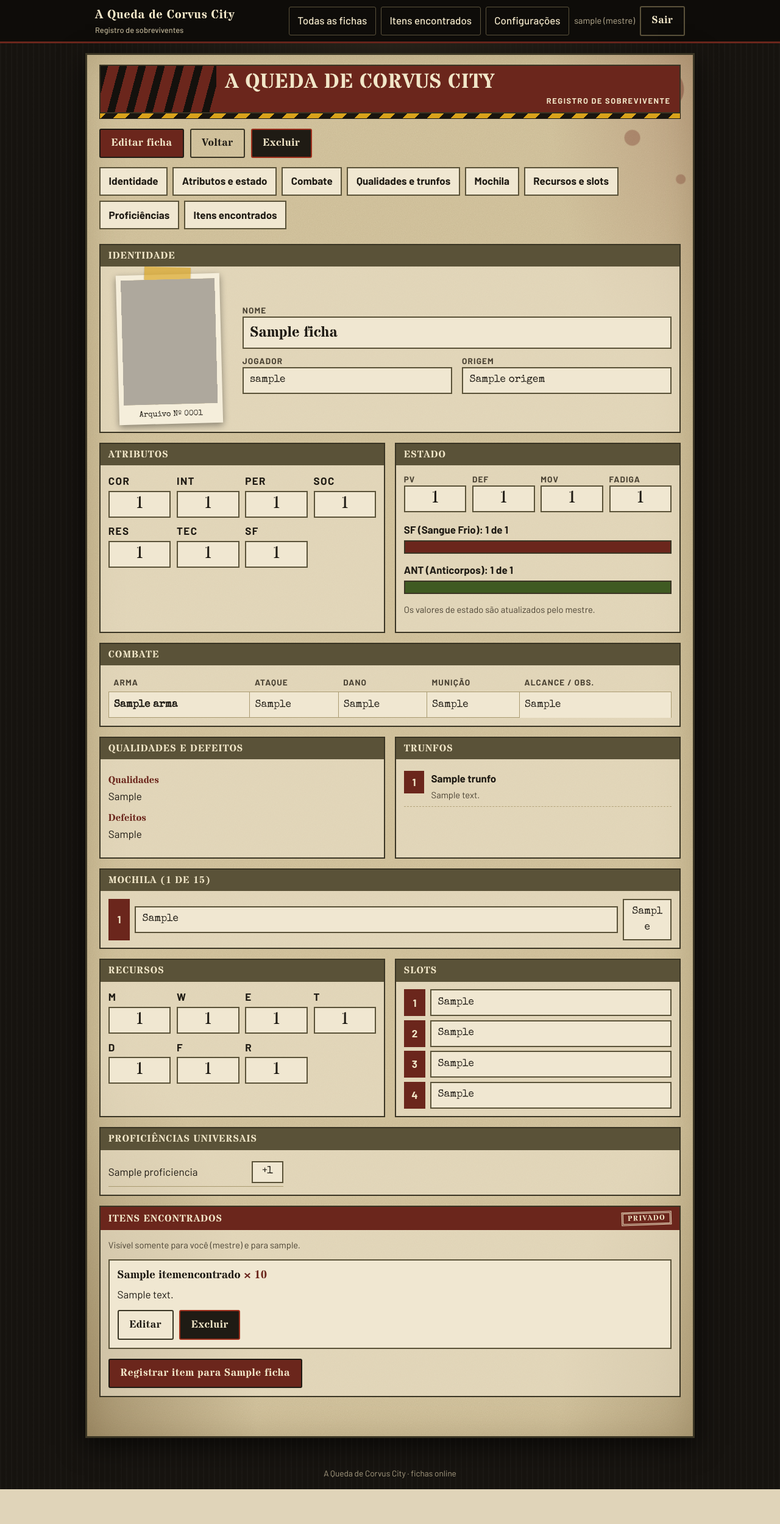
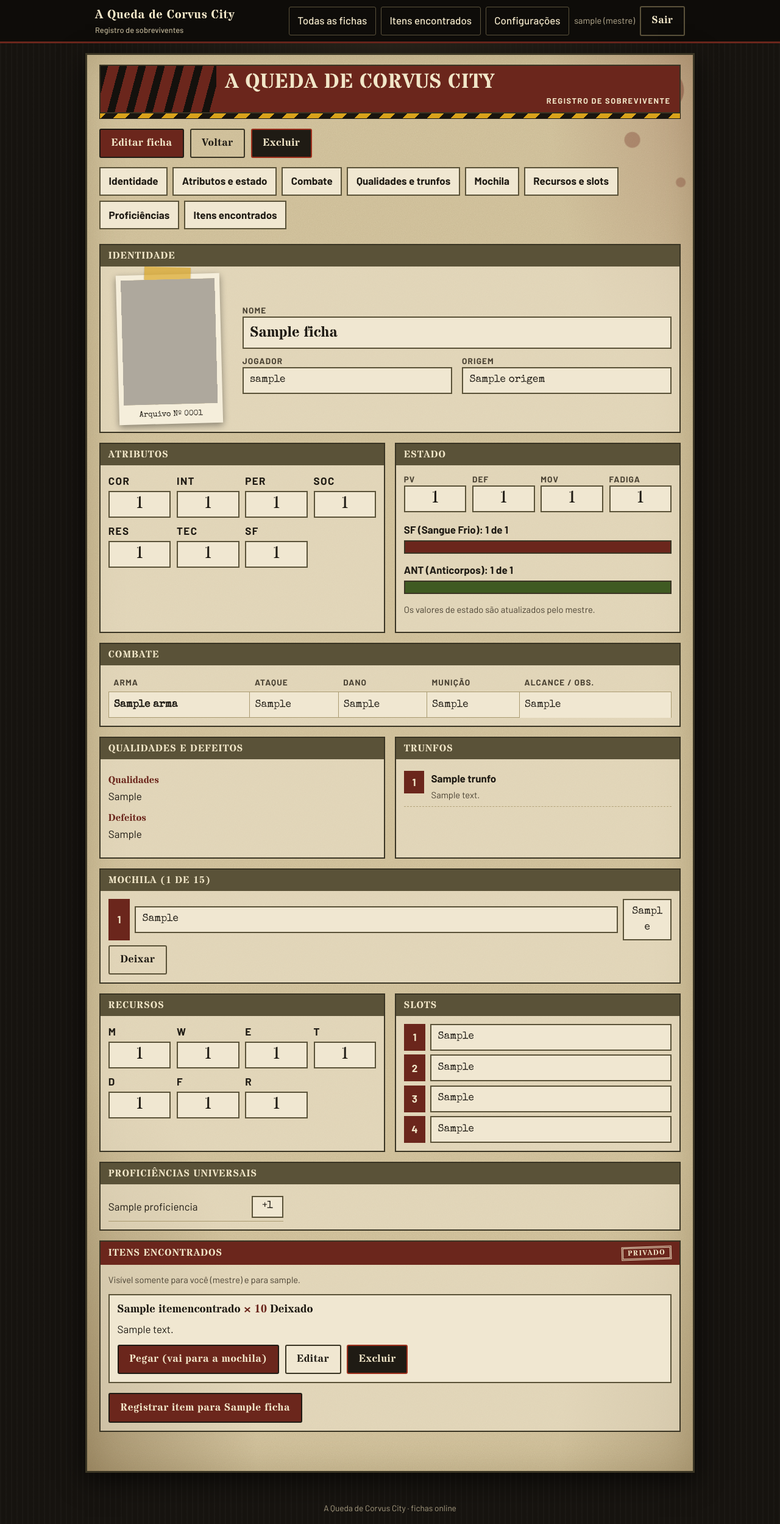
Before and after one commit to gabrielalveslopes/Ficha_RPG_Online, a Django app: page /fichas/1/ in a window 1280 px wide. Shown: the whole page at 61% size. Before the commit the page ends 2442 px from the top, so only its background shows below. Run offline with Django 5.2, Linux system fonts and the light colour scheme; a user stored in the database is signed in; tables that the repository leaves empty hold one stand-in row (values such as "Sample post"); parts of the project's set-up code (start-up, migrations or seed data) failed here and were passed over; grey boxes are pictures that could not be loaded.

Commit message:
botões pegar e deixar na ficha

```diff
--- a/templates/fichas/ficha_detalhe.html
+++ b/templates/fichas/ficha_detalhe.html
@@ -118,7 +118,8 @@
     {% if mochila %}
     <ol class="lista-mochila">
       {% for m in mochila %}
-      <li><span class="num">{{ forloop.counter }}</span><span class="caixa">{{ m.item }}</span><span class="caixa caixa-slot"><span class="so-leitor">Slot: </span>{{ m.slot|default:"—" }}</span></li>
+      <li><span class="num">{{ forloop.counter }}</span><span class="caixa">{{ m.item }}</span><span class="caixa caixa-slot"><span class="so-leitor">Slot: </span>{{ m.slot|default:"—" }}</span>
+        <form method="post" action="{% url 'mochila_deixar' m.pk %}" class="form-inline">{% csrf_token %}<button type="submit" class="botao botao-sutil botao-mini" aria-label="Deixar {{ m.item }}">Deixar</button></form></li>
       {% endfor %}
     </ol>
     {% else %}<p class="texto-suave">Mochila vazia.</p>{% endif %}
@@ -167,12 +168,16 @@
     <ul class="lista-itens">
       {% for item in itens %}
       <li class="item">
-        <h3 class="item-nome">{{ item.nome }} <span class="qtd">× {{ item.quantidade }}</span></h3>
+        <h3 class="item-nome">{{ item.nome }} <span class="qtd">× {{ item.quantidade }}</span>{% if item.deixado %} <span class="etiqueta">Deixado</span>{% endif %}</h3>
         {% if item.descricao %}<p>{{ item.descricao|linebreaksbr }}</p>{% endif %}
-        {% if eh_mestre %}<div class="acoes">
+        <div class="acoes">
+          <form method="post" action="{% url 'item_pegar' item.pk %}" class="form-inline">{% csrf_token %}<button type="submit" class="botao botao-primario">Pegar (vai para a mochila)</button></form>
+          {% if not item.deixado %}<form method="post" action="{% url 'item_deixar' item.pk %}" class="form-inline">{% csrf_token %}<button type="submit" class="botao botao-secundario">Deixar</button></form>{% endif %}
+          {% if eh_mestre %}
           <a class="botao botao-secundario" href="{% url 'item_editar' item.pk %}">Editar</a>
           <a class="botao botao-perigo" href="{% url 'item_excluir' item.pk %}">Excluir</a>
-        </div>{% endif %}
+          {% endif %}
+        </div>
       </li>
       {% endfor %}
     </ul>
--- a/templates/fichas/item_lista.html
+++ b/templates/fichas/item_lista.html
@@ -10,7 +10,7 @@
   {% for item in itens %}
   <li class="cartao item">
     <div class="item-topo">
-      <h2 class="item-nome">{{ item.nome }} <span class="qtd">× {{ item.quantidade }}</span></h2>
+      <h2 class="item-nome">{{ item.nome }} <span class="qtd">× {{ item.quantidade }}</span>{% if item.deixado %} <span class="etiqueta">Deixado</span>{% endif %}</h2>
       <span class="carimbo carimbo-pequeno">Privado</span>
     </div>
     <p class="texto-suave">Para: <a href="{% url 'ficha_detalhe' item.ficha.pk %}">{{ item.ficha.nome_personagem }}</a> (jogador: {{ item.ficha.jogador.get_username }})</p>
```
